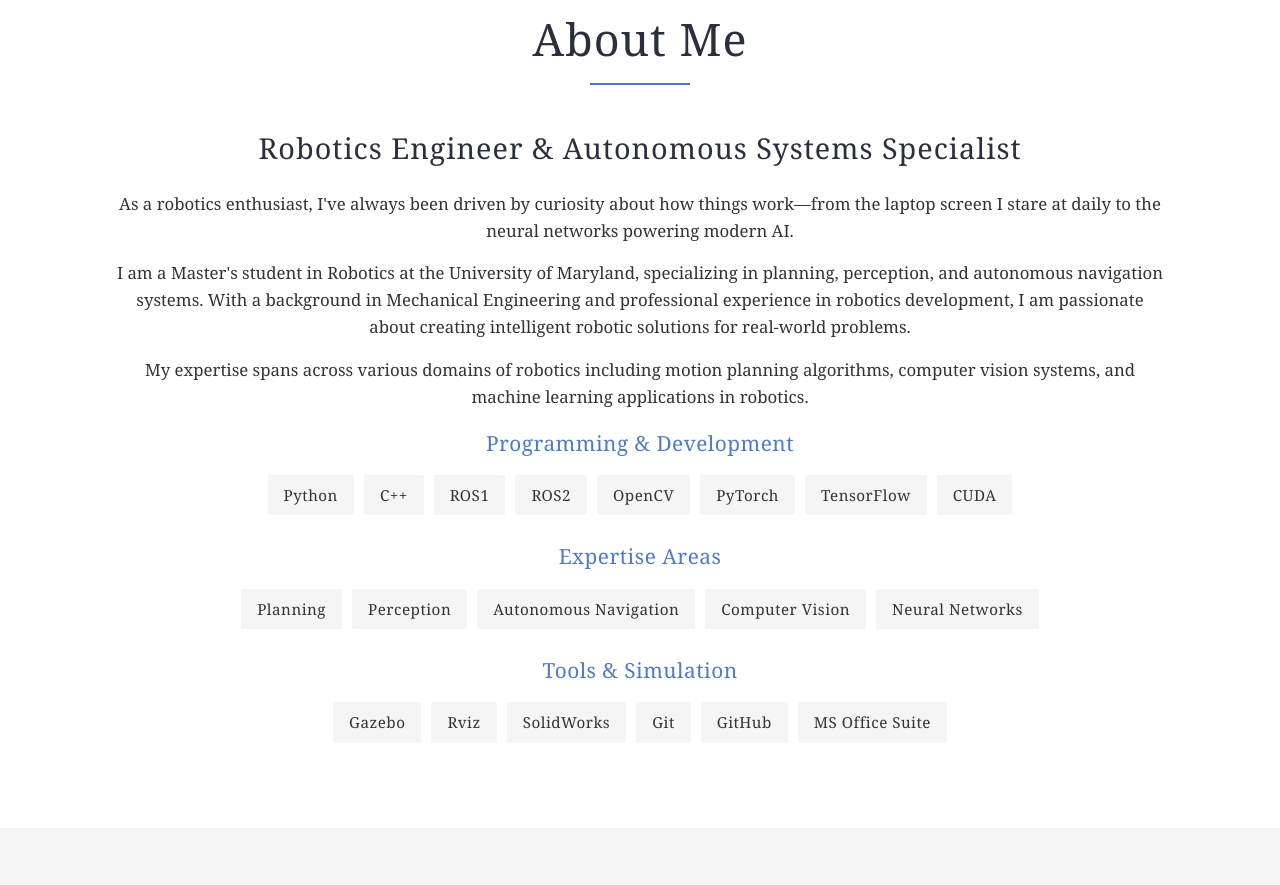
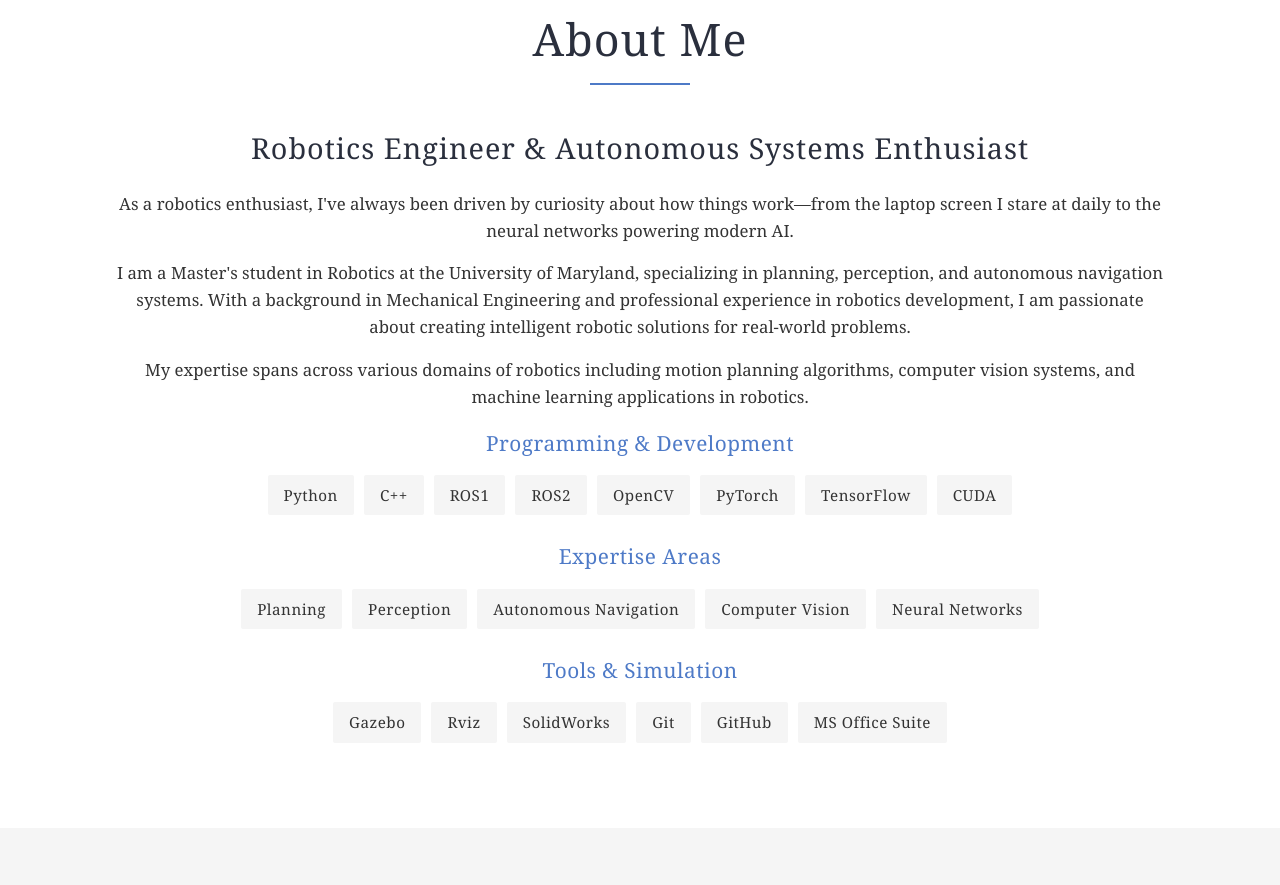
Before and after one commit to anbarasank2000/anbarasan.github.io, a plain HTML site: page index.html in a window 1280 px wide. Shown: the part 857-1742 px from the top of the page. Drawn offline with Linux system fonts and the light colour scheme.

Commit message:
Update index.html

```diff
--- a/index.html
+++ b/index.html
@@ -763,7 +763,7 @@
             <h2 class="section-title">About Me</h2>
             <div class="about-container" style="text-align: center;">
                 <div class="about-content">
-                    <h3>Robotics Engineer & Autonomous Systems Specialist</h3>
+                    <h3>Robotics Engineer & Autonomous Systems Enthusiast</h3>
                     <p>As a robotics enthusiast, I've always been driven by curiosity about how things work—from the laptop screen I stare
                         at daily to the neural networks powering modern AI.</p>
                     <p>I am a Master's student in Robotics at the University of Maryland, specializing in planning,
```
